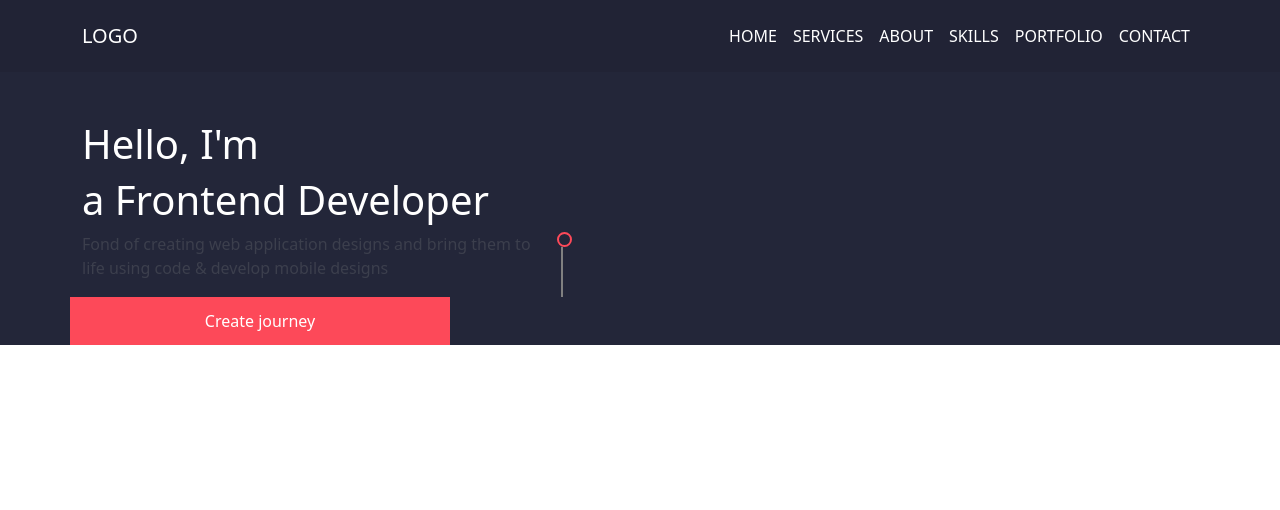
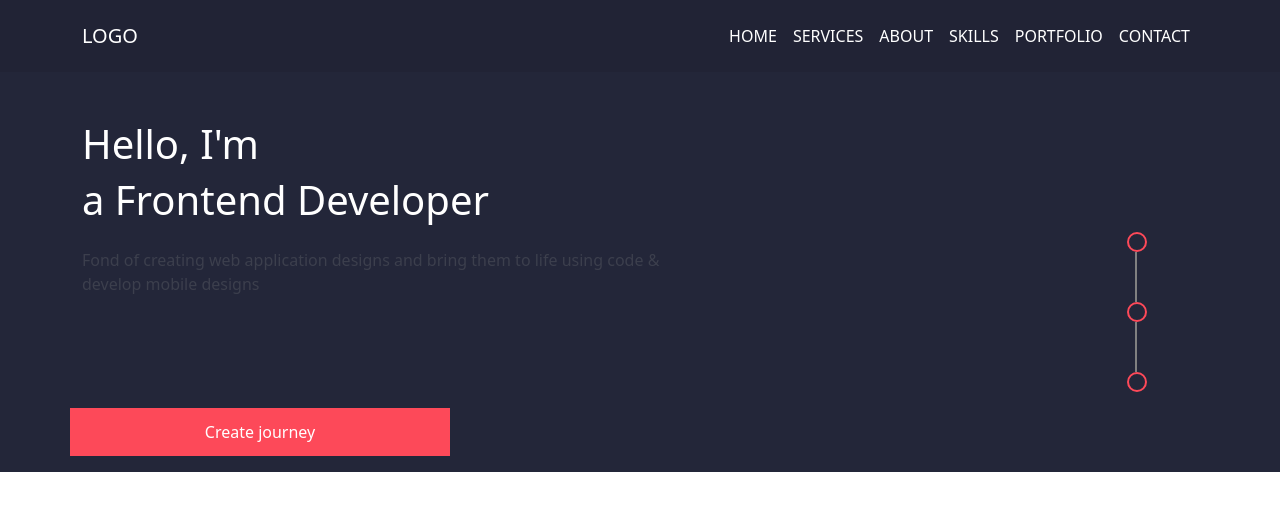
Before and after one commit to JulianKleist/portfolio, a React (Create React App) app: page / in a window 1280 px wide. Shown: the top 510 px of the page. Built offline with nearby package versions, Linux system fonts and the light colour scheme.

Commit message:
fixed slide

```diff
--- a/src/App.js
+++ b/src/App.js
@@ -13,7 +13,12 @@ function App() {
         <div className='row text-white'>
           <h1>Hello, I'm</h1>
           <h1>a Frontend Developer</h1>
-          <p className='text col-5'>Fond of creating web application designs and bring them to life using code & develop mobile designs</p>
+          <div className='container col-11'>
+            <div className='row'>
+              <p className='text col-7 my-3'>Fond of creating web application designs and bring them to life using code & develop mobile designs</p>
+
+            </div>
+          </div>
           <Slide />
           <Custom_button />
         </div>
--- a/src/components/Slide.css
+++ b/src/components/Slide.css
@@ -1,8 +1,9 @@
 .circle {
-    height: 15px;
-    width: 15px;
+    height: 20px;
+    width: 20px;
     border: 2px solid var(--orange);
     border-radius: 50%;
+    /* background-color: var(--orange); */
 }
 
 .line {
--- a/src/components/Slide.jsx
+++ b/src/components/Slide.jsx
@@ -3,10 +3,13 @@ import './Slide.css';
 
 function Slide () {
     return (
-        <div className='container col-7'>
+        <div className='container col-1'>
             <div className='col'>
                 <div className='circle'></div>
-                <div className='line ms-1'></div>
+                <div className='line ms-2'></div>
+                <div className='circle'></div>
+                <div className='line ms-2'></div>
+                <div className='circle'></div>
             </div>
         </div>
     );
--- a/src/components/custom_button.jsx
+++ b/src/components/custom_button.jsx
@@ -3,7 +3,7 @@ import './custom_button.css';
 
 function Custom_button() {
     return (
-        <div className='container'>
+        <div className='container my-3'>
             <div className='row'>
                 <button className='col-4 cstm_button'>Create journey</button>
             </div>
```
